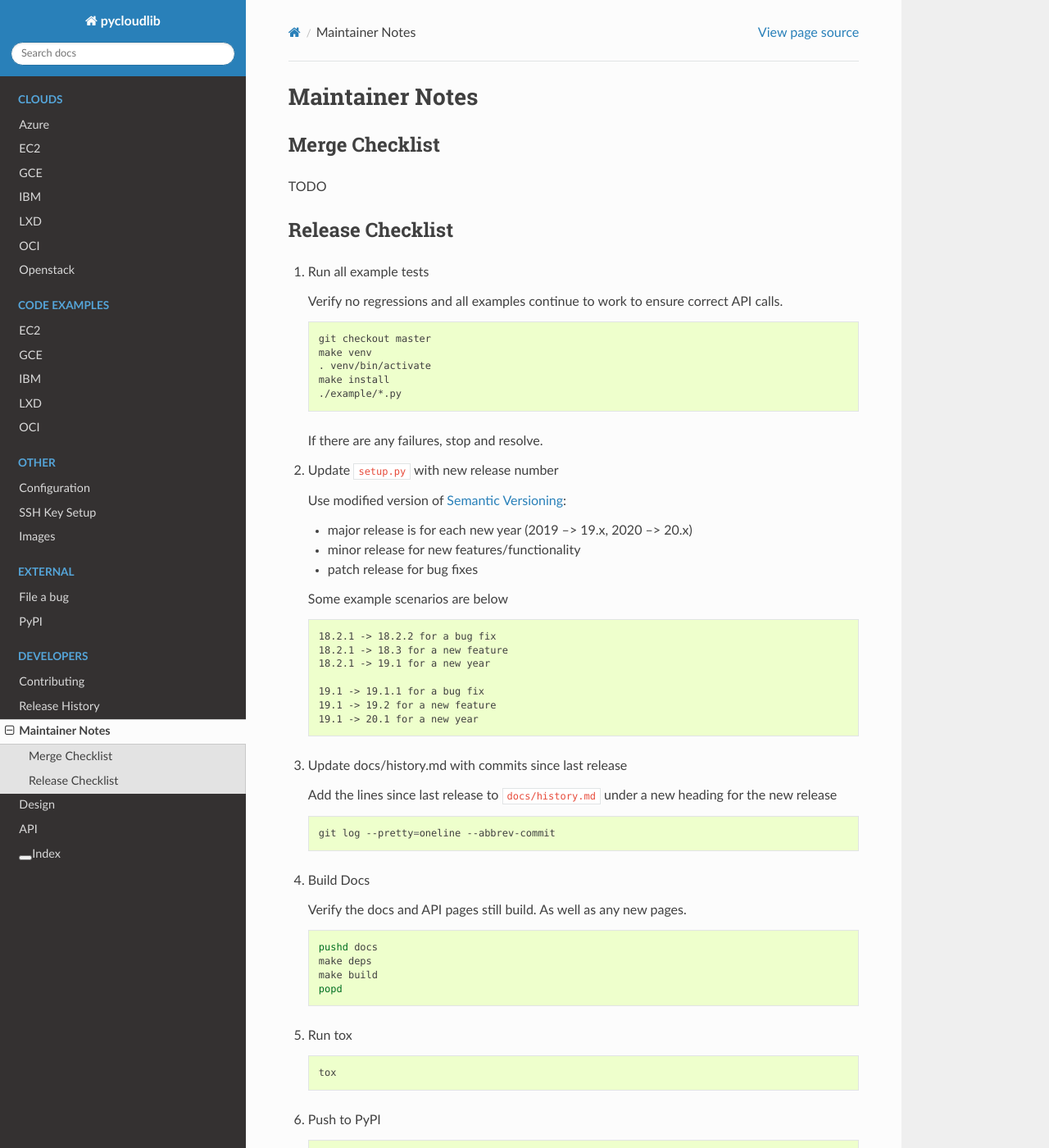
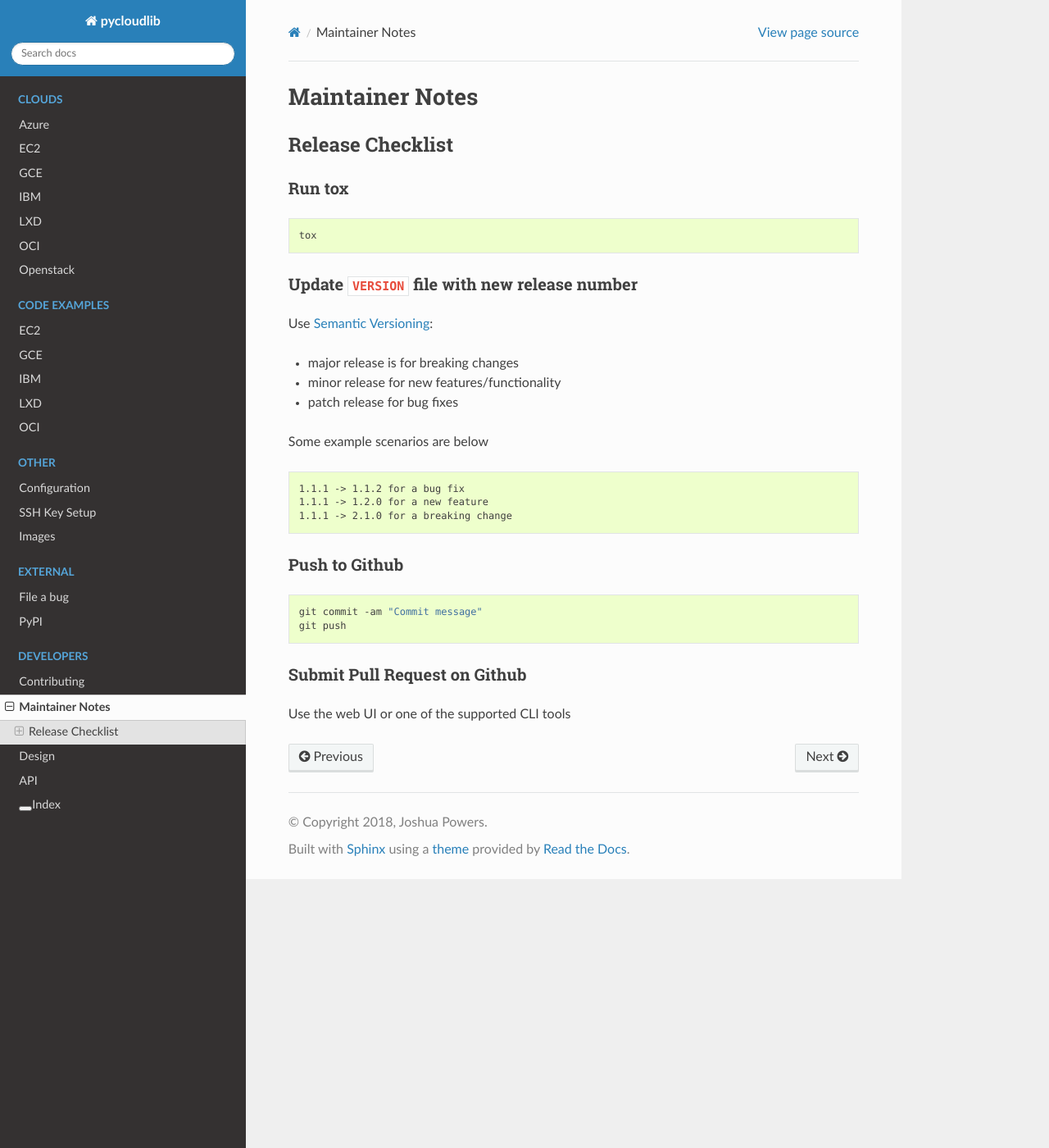
Before and after one commit to canonical/pycloudlib, a Sphinx documentation site: the page built from docs/maintainer.md, in a window 1280 px wide and 1400 px high. Shown: the whole window at 82% size. Built offline with Sphinx 7.4.7 and the Read the Docs theme 2.0.0, drawn with Linux system fonts in a browser that asks for light colours; pages that are not in the unit, such as notebooks, are missing from menus; some of the changed text lies outside the part shown.

Commit message:
Add continuous deployment with semantic versioning (#256)
Add new VERSION file to hold version. Enforce with Github Actions that
it must be updated on every PR. Also include Github Action to tag
and deploy to PyPI after PR is merged. Docs also updated accordingly.

````diff
--- a/docs/index.rst
+++ b/docs/index.rst
@@ -94,7 +94,6 @@ use the pycloudlib-devs@lists.launchpad.net list.
    :caption: Developers
 
    contributing
-   history
    maintainer
    design
    api
--- a/docs/maintainer.md
+++ b/docs/maintainer.md
@@ -1,85 +1,36 @@
 # Maintainer Notes
-
-## Merge Checklist
-
-TODO
 
 ## Release Checklist
 
-1. Run all example tests
+### Run tox
 
-    Verify no regressions and all examples continue to work to ensure correct API calls.
+```shell
+tox
+```
 
-    ```shell
-    git checkout master
-    make venv
-    . venv/bin/activate
-    make install
-    ./example/*.py
-    ```
+### Update `VERSION` file with new release number
 
-    If there are any failures, stop and resolve.
+Use [Semantic Versioning](https://semver.org/):
 
-2. Update `setup.py` with new release number
+- major release is for breaking changes
+- minor release for new features/functionality
+- patch release for bug fixes
 
-    Use modified version of [Semantic Versioning](https://semver.org/):
+Some example scenarios are below
 
-    - major release is for each new year (2019 --> 19.x, 2020 --> 20.x)
-    - minor release for new features/functionality
-    - patch release for bug fixes
+```text
+1.1.1 -> 1.1.2 for a bug fix
+1.1.1 -> 1.2.0 for a new feature
+1.1.1 -> 2.1.0 for a breaking change
+```
 
-    Some example scenarios are below
+### Push to Github
 
-    ```text
-    18.2.1 -> 18.2.2 for a bug fix
-    18.2.1 -> 18.3 for a new feature
-    18.2.1 -> 19.1 for a new year
+```shell
+git commit -am "Commit message"
+git push
+```
 
-    19.1 -> 19.1.1 for a bug fix
-    19.1 -> 19.2 for a new feature
-    19.1 -> 20.1 for a new year
-    ```
+### Submit Pull Request on Github
 
-3. Update docs/history.md with commits since last release
-
-    Add the lines since last release to `docs/history.md` under a new heading for the new release
-
-    ```shell
-    git log --pretty=oneline --abbrev-commit
-    ```
-
-4. Build Docs
-
-    Verify the docs and API pages still build. As well as any new pages.
-
-    ```shell
-    pushd docs
-    make deps
-    make build
-    popd
-    ```
-
-5. Run tox
-
-    ```shell
-    tox
-    ```
-
-6. Push to PyPI
-
-    ```shell
-    make publish
-    ```
-
-7. Push to Git
-
-    ```shell
-    git commit -am "Release X.Y.Z"
-    git push
-    ```
-
-8. Update Read The Docs
-
-    ```shell
-    curl -X POST -d "token=$API_TOKEN" https://readthedocs.org/api/v2/webhook/pycloudlib/40086/
-    ```
+Use the web UI or one of the supported CLI tools
````
Also changed, not shown: docs/history.md (deleted, +0 -80 lines), setup.py (+13 -3 lines), 5 other files.
